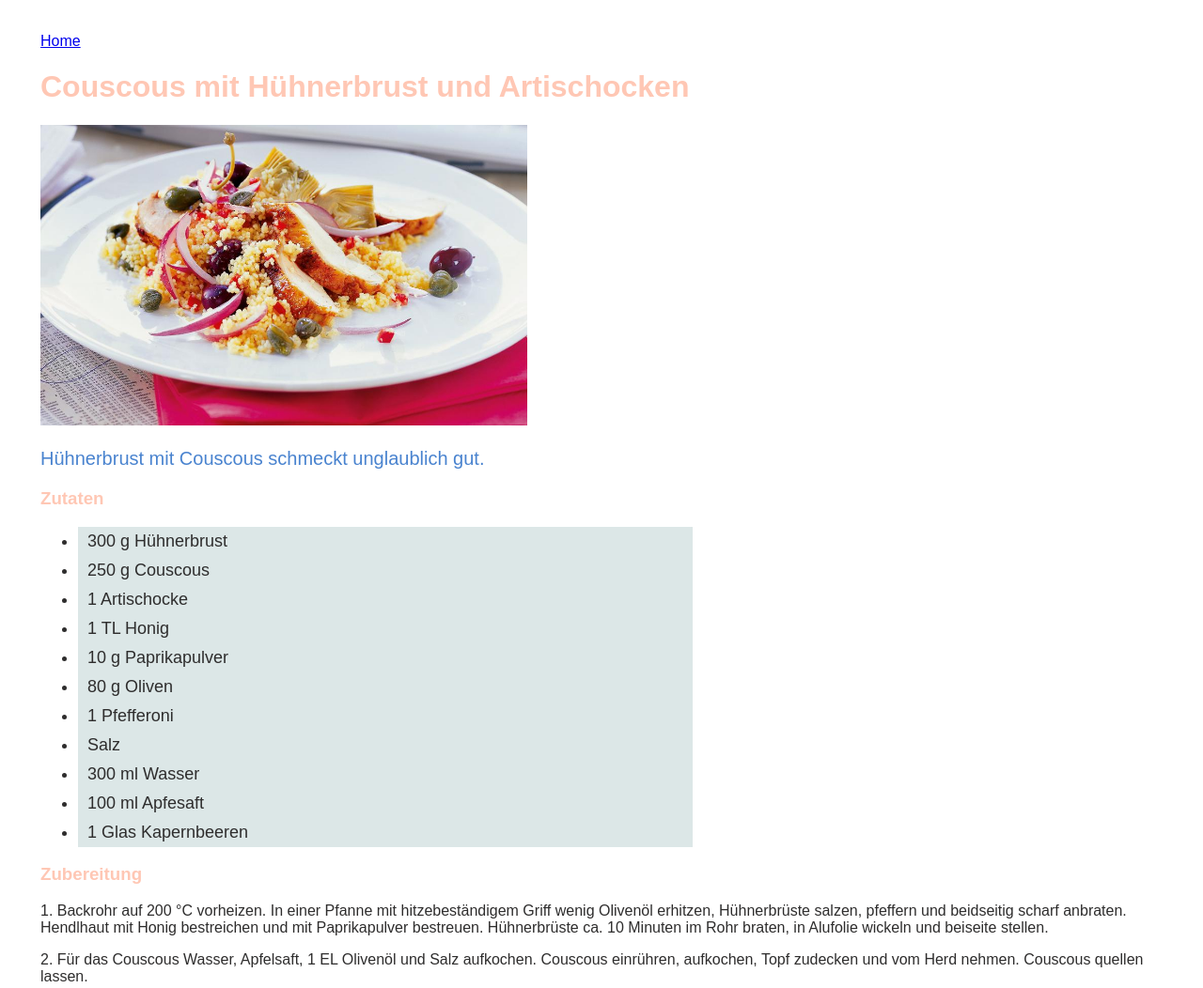
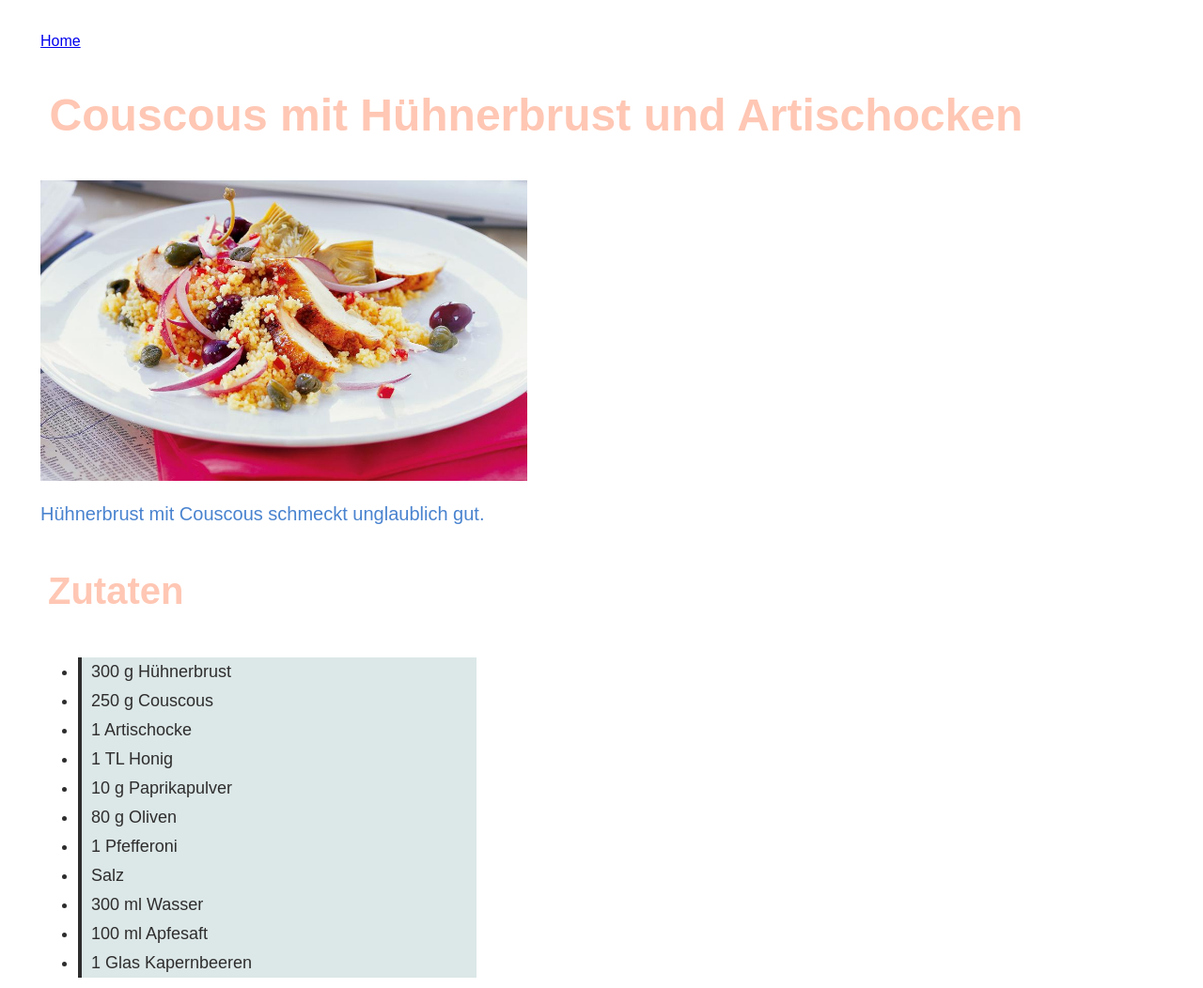
Before and after one commit to PhEtzlinger1/odin-recipes, a plain HTML site: page recipes/couscous.html in a window 1280 px wide. Shown: the top 1052 px of the page at 94% size. Drawn offline with Linux system fonts and the light colour scheme.

Commit message:
Adaptions in CSS, black border, no text decoration in list (css stylesheet)

```diff
--- a/styles.css
+++ b/styles.css
@@ -17,19 +17,23 @@ div, ul, p {
 }
 
 h1 {
-    font-size: 80 px;
+    font-size: 3rem;
+    padding: 0.2em;
 }
 
 h3 {
-    font-size: 40 px;
+    font-size: 2.5rem;
+    padding: 0.2em;
 }
 
 li {
     background-color: rgb(220, 231, 231);
     padding: 5px 10px;
-    margin-right: 500px;
+    width: 40ch;
     font-size: 18px;
     font-weight: 200;
+    border-left: 4px solid;
+    text-decoration: none;
 }
 
 .teaser {
```
